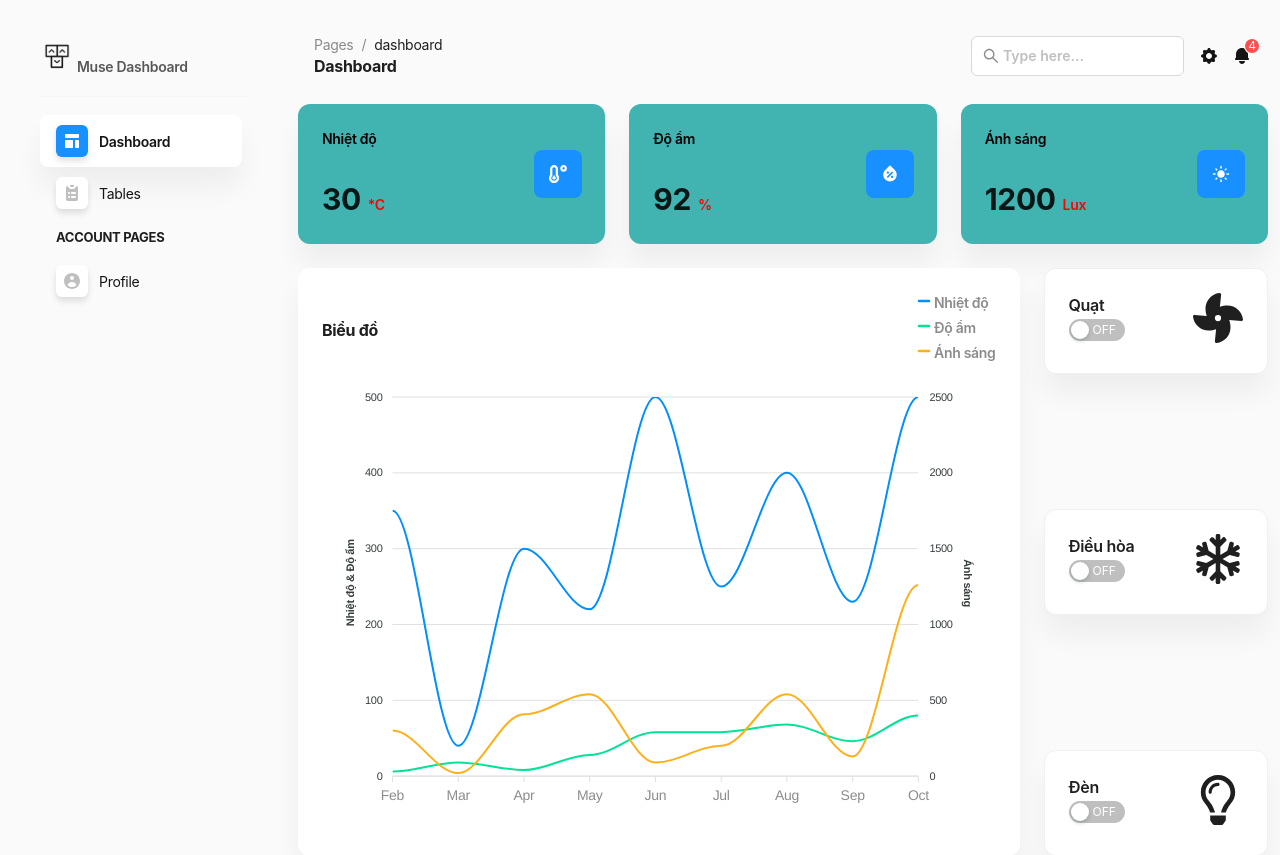
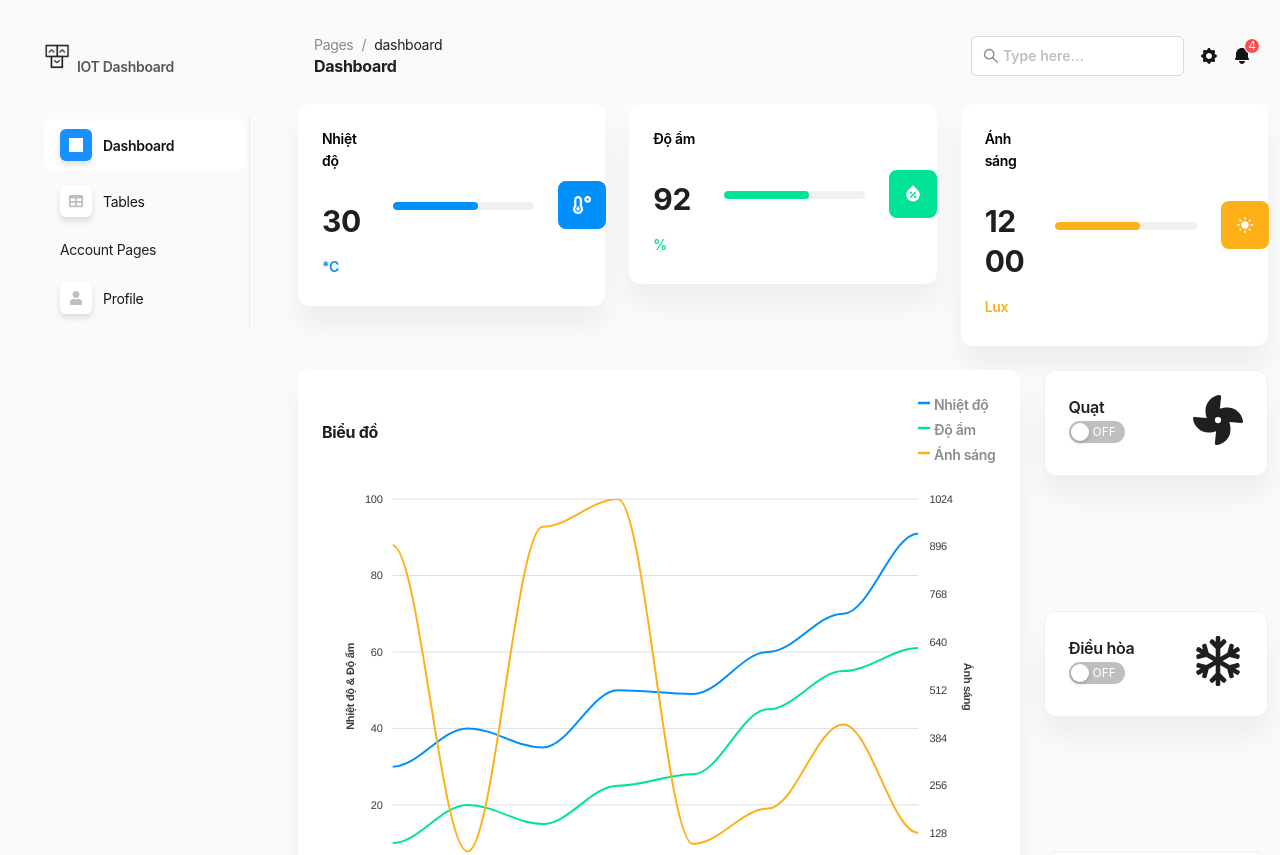
Before and after one commit to NhatBui029/dashboard-iot-reactjs-antd, a React (Create React App) app: page /dashboard in a window 1280 px wide. Shown: the top 855 px of the page. Built offline with nearby package versions, Linux system fonts and the light colour scheme.

Commit message:
add progress

```diff
--- a/src/components/chart/configs/lineChart.js
+++ b/src/components/chart/configs/lineChart.js
@@ -2,93 +2,93 @@ const lineChart = {
   series: [
     {
       name: "Nhiệt độ",
-      data: [350, 40, 300, 220, 500, 250, 400, 230, 500],
+      data: [30, 40, 35, 50, 49, 60, 70, 91],
       offsetY: 0,
     },
     {
       name: "Độ ẩm",
-      data: [30, 90, 40, 140, 290, 290, 340, 230, 400],
+      data: [10, 20, 15, 25, 28, 45, 55, 61],
       offsetY: 0,
     },
     {
       name: "Ánh sáng",
-      data: [300, 20, 408, 540, 90, 200, 540, 130, 1260],
+      data: [900, 80, 950, 1024, 100, 195, 420, 130],
       offsetY: 0,
     },
   ],
 
   options: {
     chart: {
-      width: "100%",
+      type: 'line',
       height: 350,
-      type: "area",
       toolbar: {
-        show: false,
+        show: false
       },
     },
-
     legend: {
       show: false,
     },
-
     dataLabels: {
       enabled: false,
     },
+
     stroke: {
       curve: "smooth",
-      width: [2, 2, 2]
+      width: [2,2,2],
     },
 
-    yaxis: [{
-      title: {
-        text: 'Nhiệt độ & Độ ẩm',
+    yaxis: [
+      {
+        title: {
+          text: "Nhiệt độ & Độ ẩm",
+        },
+        seriesName: "Nhiệt độ",
+        min: 0,
+        max: 100,
+        tickAmount: 5,
       },
-
-    }, {
-      opposite: true,
-      title: {
-        text: 'Ánh sáng'
-      }
-    }],
+      {
+        show: false,
+        seriesName: "Độ ẩm",
+        min: 0,
+        max: 100,
+        tickAmount: 5,
+      },
+      {
+        opposite: true,
+        title: {
+          text: "Ánh sáng",
+        },
+        seriesName: "Ánh sáng",
+        min: 0,
+        max: 1024,
+        tickAmount: 8,
+      },
+    ],
 
     xaxis: {
-      labels: {
-        style: {
-          fontSize: "14px",
-          fontWeight: 500,
-          colors: [
-            "#8c8c8c",
-            "#8c8c8c",
-            "#8c8c8c",
-            "#8c8c8c",
-            "#8c8c8c",
-            "#8c8c8c",
-            "#8c8c8c",
-            "#8c8c8c",
-            "#8c8c8c",
-          ],
+      categories: ["Jan", "Feb", "Mar", "Apr", "May", "Jun", "Jul", "Aug"],
+    },
+
+    tooltip: {
+      y: [
+        {
+          formatter: function (val) {
+            return val + "°C";
+          },
         },
-      },
-      categories: [
-        "Feb",
-        "Mar",
-        "Apr",
-        "May",
-        "Jun",
-        "Jul",
-        "Aug",
-        "Sep",
-        "Oct",
+        {
+          formatter: function (val) {
+            return val + "%";
+          },
+        },
+        {
+          formatter: function (val) {
+            return val + " lux";
+          },
+        },
       ],
     },
-
-    // tooltip: {
-    //   y: {
-    //     formatter: function (val) {
-    //       return val;
-    //     },
-    //   },
-    // },
   },
 };
 
--- a/src/components/layout/Footer.js
+++ b/src/components/layout/Footer.js
@@ -11,7 +11,7 @@ function Footer() {
             © 2024, made with
             {<HeartFilled />} by
             <a href="#pablo" className="font-weight-bold" target="_blank">
-              Creative Tim
+              Theodore Bui
             </a>
             for a better web.
           </div>
--- a/src/components/layout/Main.js
+++ b/src/components/layout/Main.js
@@ -26,7 +26,7 @@ function Main({ children }) {
         className={`sider-primary ant-layout-sider-primary `}
         style={{ background: "transparent" }}
       >
-        <Sidenav color={"#1890ff"} />
+        <Sidenav />
       </Sider>
       <Layout>
         <AntHeader>
--- a/src/components/layout/Sidenav.js
+++ b/src/components/layout/Sidenav.js
@@ -1,79 +1,18 @@
 import { Menu } from "antd";
 import { NavLink, useLocation } from "react-router-dom";
 import logo from "../../assets/images/logo.png";
+import { MdOutlineSpaceDashboard } from "react-icons/md";
+import { FaTable, FaUser } from "react-icons/fa";
 
-function Sidenav({ color }) {
+function Sidenav() {
   const { pathname } = useLocation();
   const page = pathname.replace("/", "");
 
-  const dashboard = [
-    <svg
-      width="20"
-      height="20"
-      viewBox="0 0 20 20"
-      xmlns="http://www.w3.org/2000/svg"
-      key={0}
-    >
-      <path
-        d="M3 4C3 3.44772 3.44772 3 4 3H16C16.5523 3 17 3.44772 17 4V6C17 6.55228 16.5523 7 16 7H4C3.44772 7 3 6.55228 3 6V4Z"
-        fill={color}
-      ></path>
-      <path
-        d="M3 10C3 9.44771 3.44772 9 4 9H10C10.5523 9 11 9.44771 11 10V16C11 16.5523 10.5523 17 10 17H4C3.44772 17 3 16.5523 3 16V10Z"
-        fill={color}
-      ></path>
-      <path
-        d="M14 9C13.4477 9 13 9.44771 13 10V16C13 16.5523 13.4477 17 14 17H16C16.5523 17 17 16.5523 17 16V10C17 9.44771 16.5523 9 16 9H14Z"
-        fill={color}
-      ></path>
-    </svg>,
-  ];
-
-  const tables = [
-    <svg
-      width="20"
-      height="20"
-      viewBox="0 0 20 20"
-      fill="none"
-      xmlns="http://www.w3.org/2000/svg"
-      key={0}
-    >
-      <path
-        d="M9 2C8.44772 2 8 2.44772 8 3C8 3.55228 8.44772 4 9 4H11C11.5523 4 12 3.55228 12 3C12 2.44772 11.5523 2 11 2H9Z"
-        fill={color}
-      ></path>
-      <path
-        fillRule="evenodd"
-        clipRule="evenodd"
-        d="M4 5C4 3.89543 4.89543 3 6 3C6 4.65685 7.34315 6 9 6H11C12.6569 6 14 4.65685 14 3C15.1046 3 16 3.89543 16 5V16C16 17.1046 15.1046 18 14 18H6C4.89543 18 4 17.1046 4 16V5ZM7 9C6.44772 9 6 9.44772 6 10C6 10.5523 6.44772 11 7 11H7.01C7.56228 11 8.01 10.5523 8.01 10C8.01 9.44772 7.56228 9 7.01 9H7ZM10 9C9.44772 9 9 9.44772 9 10C9 10.5523 9.44772 11 10 11H13C13.5523 11 14 10.5523 14 10C14 9.44772 13.5523 9 13 9H10ZM7 13C6.44772 13 6 13.4477 6 14C6 14.5523 6.44772 15 7 15H7.01C7.56228 15 8.01 14.5523 8.01 14C8.01 13.4477 7.56228 13 7.01 13H7ZM10 13C9.44772 13 9 13.4477 9 14C9 14.5523 9.44772 15 10 15H13C13.5523 15 14 14.5523 14 14C14 13.4477 13.5523 13 13 13H10Z"
-        fill={color}
-      ></path>
-    </svg>,
-  ];
-
-
-  const profile = [
-    <svg
-      width="20"
-      height="20"
-      viewBox="0 0 20 20"
-      fill="none"
-      xmlns="http://www.w3.org/2000/svg"
-      key={0}
-    >
-      <path
-        fillRule="evenodd"
-        clipRule="evenodd"
-        d="M18 10C18 14.4183 14.4183 18 10 18C5.58172 18 2 14.4183 2 10C2 5.58172 5.58172 2 10 2C14.4183 2 18 5.58172 18 10ZM12 7C12 8.10457 11.1046 9 10 9C8.89543 9 8 8.10457 8 7C8 5.89543 8.89543 5 10 5C11.1046 5 12 5.89543 12 7ZM9.99993 11C7.98239 11 6.24394 12.195 5.45374 13.9157C6.55403 15.192 8.18265 16 9.99998 16C11.8173 16 13.4459 15.1921 14.5462 13.9158C13.756 12.195 12.0175 11 9.99993 11Z"
-        fill={color}
-      ></path>
-    </svg>,
-  ];
   return (
     <>
       <div className="brand">
         <img src={logo} alt="" />
-        <span>Muse Dashboard</span>
+        <span>IOT Dashboard</span>
       </div>
       <hr />
       <Menu theme="light" mode="inline">
@@ -82,10 +21,10 @@ function Sidenav({ color }) {
             <span
               className="icon"
               style={{
-                background: page === "dashboard" ? color : "",
+                background: page === "dashboard" ? "#1890ff" : "",
               }}
             >
-              {dashboard}
+              <MdOutlineSpaceDashboard />
             </span>
             <span className="label">Dashboard</span>
           </NavLink>
@@ -95,26 +34,26 @@ function Sidenav({ color }) {
             <span
               className="icon"
               style={{
-                background: page === "tables" ? color : "",
+                background: page === "tables" ? "#1890ff" : "",
               }}
             >
-              {tables}
+              <FaTable />
             </span>
             <span className="label">Tables</span>
           </NavLink>
         </Menu.Item>
-        <Menu.Item className="menu-item-header" key="5">
+        <Menu.Item className="menu-item-header" key="4">
           Account Pages
         </Menu.Item>
-        <Menu.Item key="6">
+        <Menu.Item key="5">
           <NavLink to="/profile">
             <span
               className="icon"
               style={{
-                background: page === "profile" ? color : "",
+                background: page === "profile" ? "#1890ff" : "",
               }}
             >
-              {profile}
+              <FaUser />
             </span>
             <span className="label">Profile</span>
           </NavLink>
--- a/src/pages/Home.js
+++ b/src/pages/Home.js
@@ -4,7 +4,8 @@ import {
   Flex,
   Row,
   Typography,
-  Switch
+  Switch,
+  Progress
 } from "antd";
 
 import LineChart from "../components/chart/LineChart";
@@ -13,7 +14,6 @@ import { RiWaterPercentFill } from "react-icons/ri";
 import { MdLightMode } from "react-icons/md";
 import '../assets/styles/home.css'
 import { useState } from "react";
-import { getTemperatureColor } from "../utils/getColor";
 
 function Home() {
   const { Title } = Typography;
@@ -27,6 +27,7 @@ function Home() {
       value: "30",
       unit: "*C",
       icon: <FaTemperatureLow size={18} />,
+      progressColor: '#008FFB',
       bnb: "redtext",
     },
     {
@@ -34,6 +35,7 @@ function Home() {
       value: "92",
       unit: "%",
       icon: <RiWaterPercentFill size={18} />,
+      progressColor: '#00E396',
       bnb: "redtext",
     },
     {
@@ -41,6 +43,7 @@ function Home() {
       value: "1200",
       unit: "Lux",
       icon: <MdLightMode size={18} />,
+      progressColor: '#FEB019',
       bnb: "redtext",
     }
   ];
@@ -81,19 +84,20 @@ function Home() {
               xl={8}
               className="mb-24"
             >
-              <Card bordered={false} className="criclebox" style={{
-                background: getTemperatureColor(19),
-              }}>
+              <Card bordered={false} className="criclebox" >
                 <div className="number">
                   <Row align="middle" gutter={[24, 0]}>
-                    <Col xs={18}>
+                    <Col xs={6}>
                       <span style={{ color: "#000" }}>{c.title}</span>
                       <Title level={3}>
-                        {c.value} <small className={c.bnb}>{c.unit}</small>
+                        {c.value} <small style={{color: c.progressColor}}>{c.unit}</small>
                       </Title>
                     </Col>
-                    <Col xs={6}>
-                      <div className="icon-box">{c.icon}</div>
+                    <Col xs={14}>
+                      <Progress percent={60} showInfo={false} strokeColor={c.progressColor}/>
+                    </Col>
+                    <Col xs={4}>
+                      <div className="icon-box" style={{backgroundColor: c.progressColor}}>{c.icon}</div>
                     </Col>
                   </Row>
                 </div>
```
